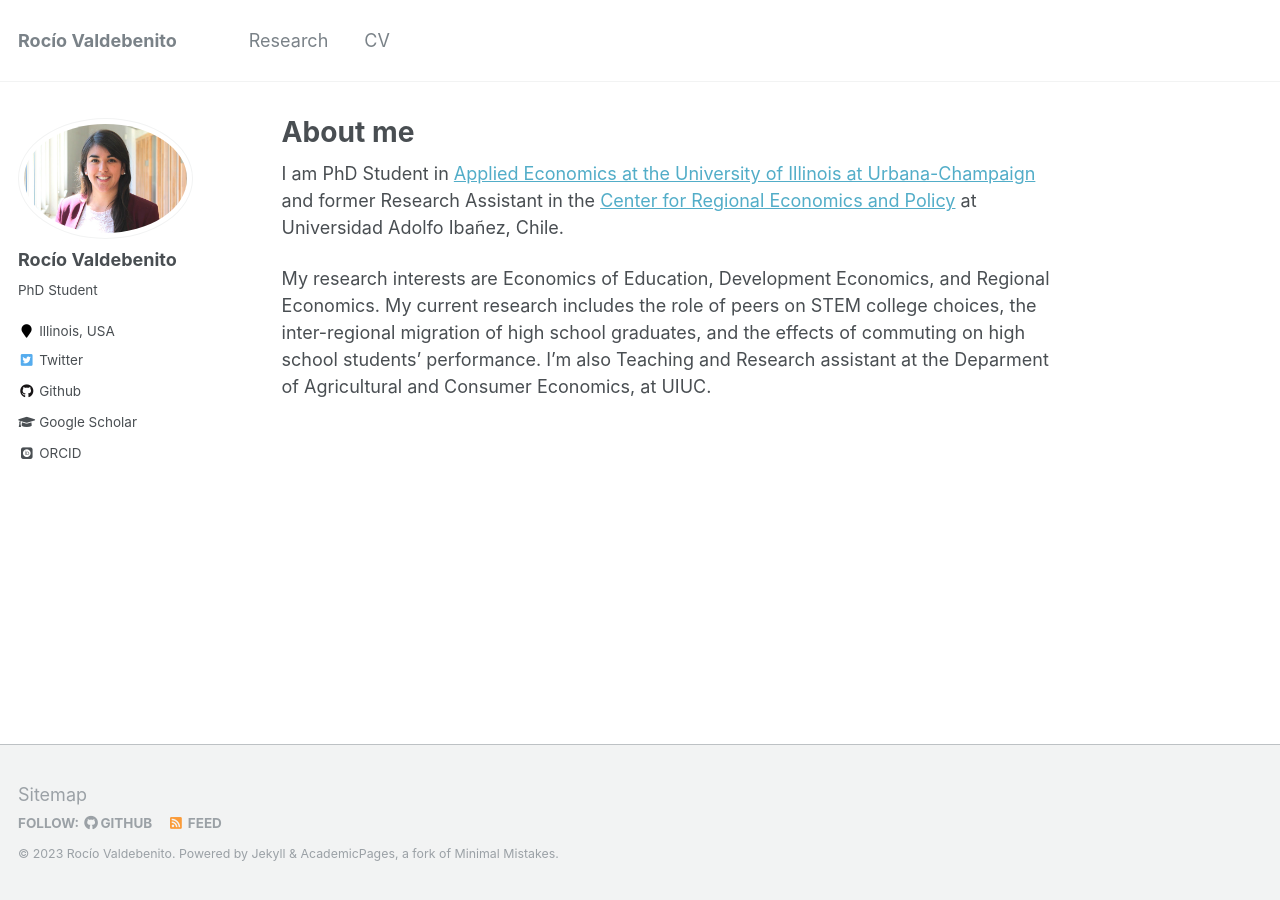
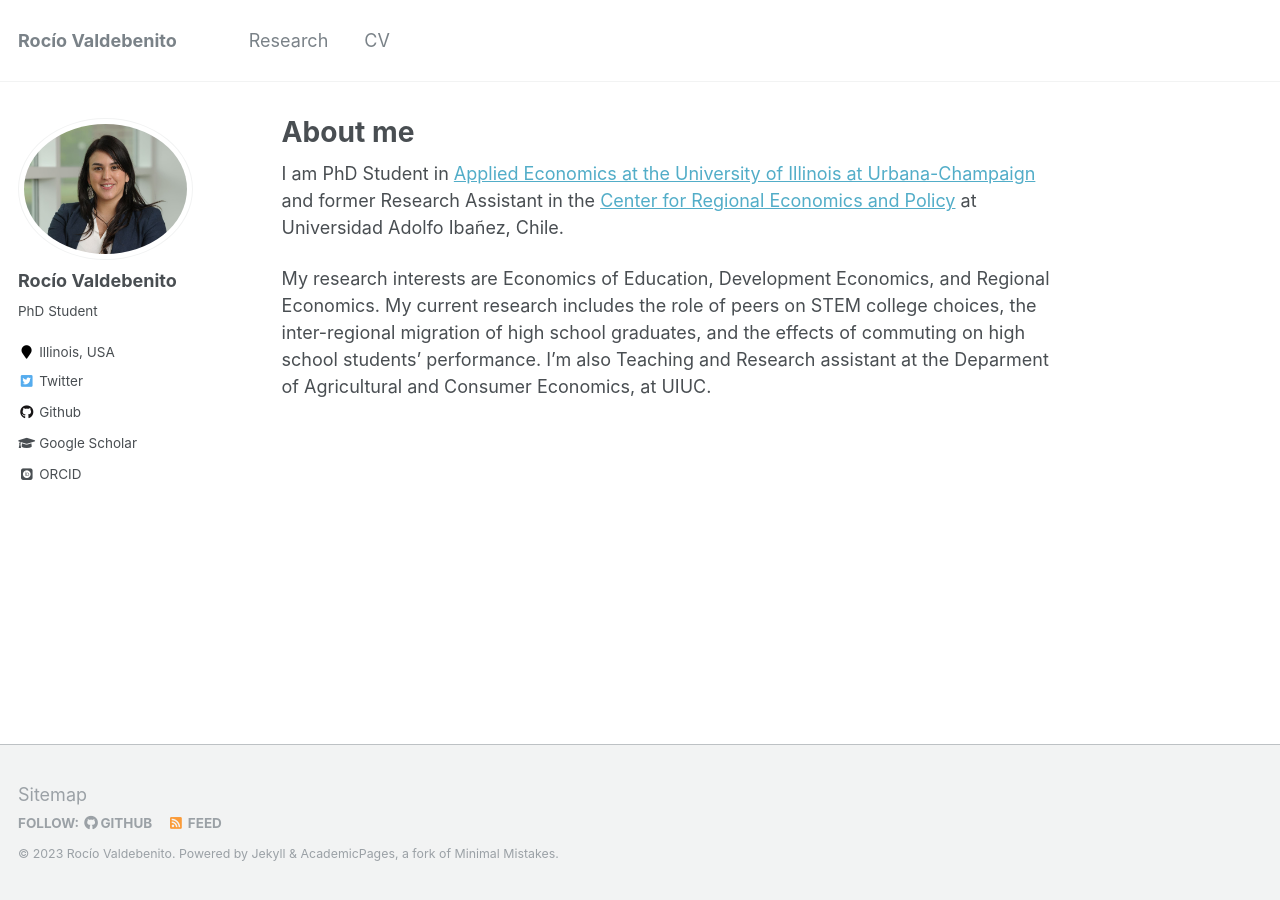
Before and after one commit to rvaldebenito/rvaldebenito.github.io, a Jekyll site: the page built from _pages/about.md, in a window 1280 px wide. Built offline with Jekyll 4.4.1, drawn with Linux system fonts in a browser that asks for light colours; some web fonts are replaced.

Commit message:
Update _config.yml

```diff
--- a/_config.yml
+++ b/_config.yml
@@ -81,7 +81,7 @@ analytics:
 # Site Author
 author:
   name             : "Rocío Valdebenito"
-  avatar           : "Rocio-Valdebenito.jpg"
+  avatar           : "117tmc_small.JPG"
   bio              : "PhD Student"
   location         : "Illinois, USA"
   employer         :
```
